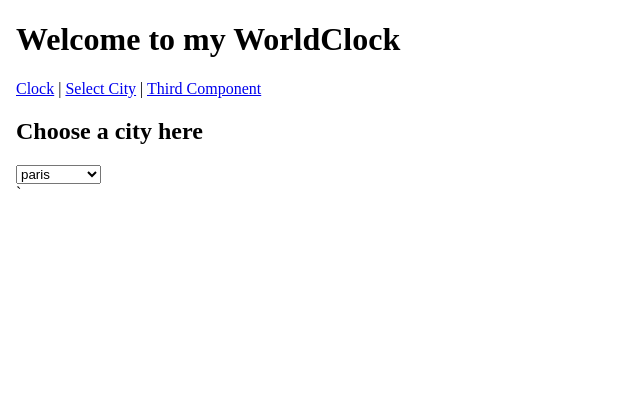
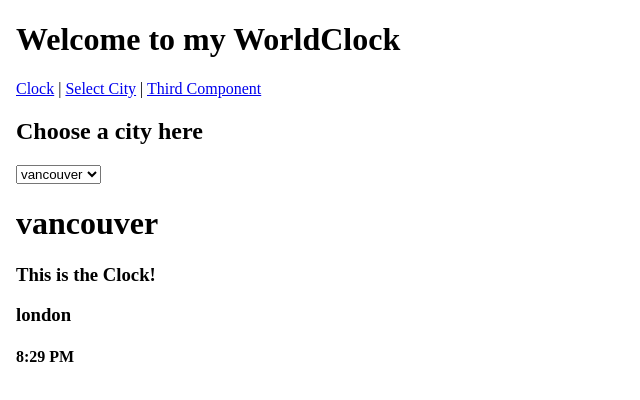
Before and after one commit to woodsmanlucas/WorldClock, an Angular app: page /choose-city in a window 1280 px wide. Shown: the top 400 px of the page, without its empty margins (0-640 px from the left). Built offline with nearby package versions, Linux system fonts and the light colour scheme.

Commit message:
got selector working

```diff
--- a/src/app/ChooseCityDirective.ts
+++ b/src/app/ChooseCityDirective.ts
@@ -1,4 +1,4 @@
-import { Component } from '@angular/core';
+import { Component, OnInit } from '@angular/core';
 import { MyCitiesService} from './myCitiesService'
 
 // Define second directive.
@@ -8,10 +8,20 @@ import { MyCitiesService} from './myCitiesService'
     templateUrl: './choose_city.html',
     providers: [MyCitiesService]
 })
-export class choose_city {
+export class choose_city implements OnInit {
   cities: Array<string>;
+  selectedcity: string;
+
+  ngOnInit()
+  {
+  this.selectedcity = "vancouver";
+  }
 
   constructor(MyCitiesService: MyCitiesService) {
       this.cities = MyCitiesService.getCities();
   }
+
+  onClick(city){
+    console.log(city);
+  }
 }
--- a/src/app/ClockDirective.ts
+++ b/src/app/ClockDirective.ts
@@ -1,5 +1,4 @@
-import { Component } from '@angular/core';
-import { networkInterfaces } from 'os';
+import { Component, Input } from '@angular/core';
 
 // Define second directive.
 @Component({
@@ -7,7 +6,14 @@ import { networkInterfaces } from 'os';
     selector: 'clock',
     templateUrl: './clock.html',
 })
+
+
+
 export class Clock {
    now = new Date();
-   utc : Date = new Date(this.now.getTime() + this.now.getTimezoneOffset() * 60000);
+   utc = new Date(this.now.getTime() + this.now.getTimezoneOffset() * 60000);
+   city = "vancouver"
+
+   @Input()
+   city: string;
 }
--- a/src/app/app-routing.module.ts
+++ b/src/app/app-routing.module.ts
@@ -8,4 +8,5 @@ const routes: Routes = [];
   imports: [RouterModule.forRoot(routes)],
   exports: [RouterModule]
 })
-export class AppRoutingModule { }
+export class AppRoutingModule {
+}
--- a/src/app/app.component.ts
+++ b/src/app/app.component.ts
@@ -7,5 +7,5 @@ import { Component } from '@angular/core';
 })
 export class AppComponent {
   title = 'WorldClock';
-
+  london = "london"
 }
--- a/src/app/app.module.ts
+++ b/src/app/app.module.ts
@@ -8,6 +8,7 @@ import { choose_city } from './ChooseCityDirective'
 import { timePipe } from './app.timePipe';
 import { routing }        from './app.routing';
 import {third } from './3rdDirective';
+import { FormsModule} from '@angular/forms';
 
 
 @NgModule({
@@ -17,7 +18,8 @@ import {third } from './3rdDirective';
   imports: [
     routing,
     BrowserModule,
-    AppRoutingModule
+    AppRoutingModule,
+    FormsModule
   ],
   providers: [],
   bootstrap: [AppComponent]
--- a/src/app/choose_city.html
+++ b/src/app/choose_city.html
@@ -1,6 +1,7 @@
 <h2>Choose a city here</h2>
-<form action="">
-  <select name="cities" id="cities">
-    <option  *ngFor="let city of cities" value="{{city}}">{{city}}</option>
+<form>
+  <select [(ngModel)]="selectedcity" name="cities" id="cities">
+    <option  *ngFor="let city of cities" [value]="city">{{city}}</option>
   </select>
+  <h1>{{selectedcity}}</h1>
 </form>
--- a/src/app/clock.html
+++ b/src/app/clock.html
@@ -1,4 +1,3 @@
 <h3>This is the Clock!</h3>
-<h4>{{now | date: "shortTime"}}</h4>
-<h3>Vancouver</h3>
-<h4>{{utc | timePipe: "vancouver" | date: "shortTime"}}</h4>
+<h3>{{city}}</h3>
+<h4>{{utc | timePipe: city | date: "shortTime"}}</h4>
--- a/src/app/index.html
+++ b/src/app/index.html
@@ -14,6 +14,7 @@
     <a routerLink="/third" routerLinkActive="active">Third Component</a>
     </nav>
     <!-- Where router should display a view -->
-    <router-outlet></router-outlet>`
+    <router-outlet ></router-outlet>
+    <clock [city]="london"></clock>
 </body>
 </html>
```
